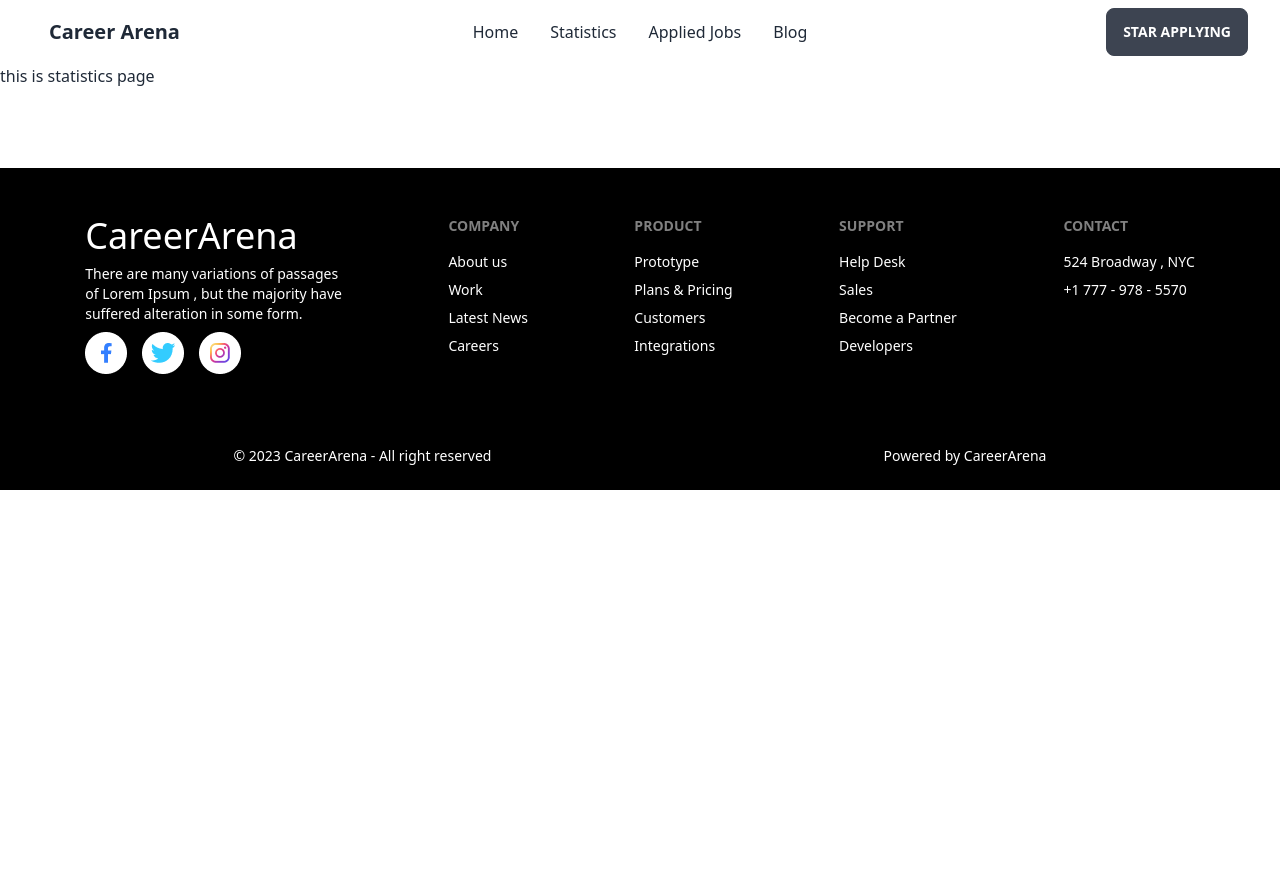
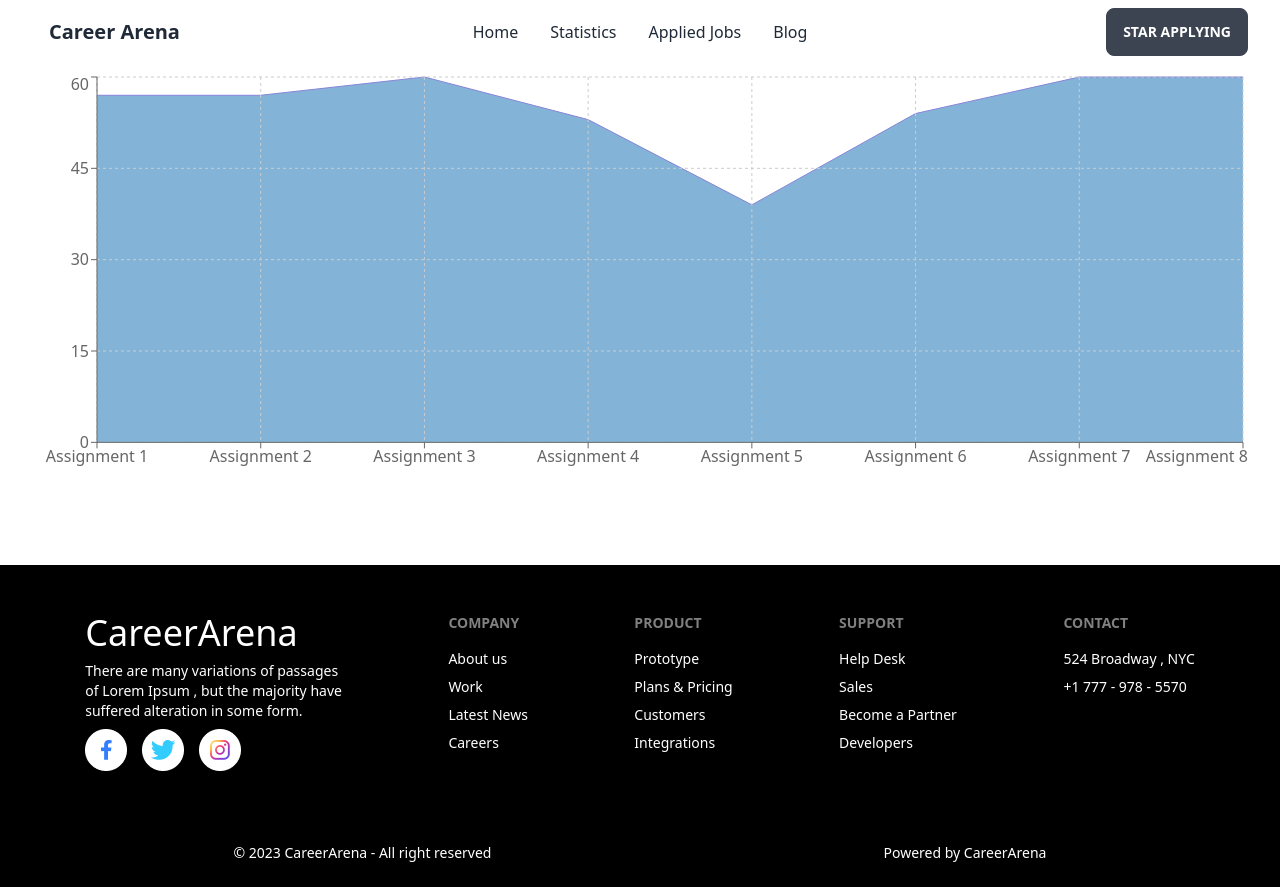
Before and after one commit to sanaullahsaber/career-hub, a React (Vite) app: page /statistics in a window 1280 px wide. Before the commit the page ends 800 px from the top, so only its background shows below. Built offline with nearby package versions, Linux system fonts and the light colour scheme.

Commit message:
statistics section

```diff
--- a/package.json
+++ b/package.json
@@ -17,6 +17,7 @@
     "react": "^18.2.0",
     "react-dom": "^18.2.0",
     "react-router-dom": "^6.10.0",
+    "recharts": "^2.5.0",
     "sort-by": "^1.2.0"
   },
   "devDependencies": {
--- a/src/components/Statistics.jsx
+++ b/src/components/Statistics.jsx
@@ -1,9 +1,75 @@
-import React from 'react';
+import React, { PureComponent } from "react";
+import {
+  AreaChart,
+  Area,
+  XAxis,
+  YAxis,
+  CartesianGrid,
+  Tooltip,
+  ResponsiveContainer,
+} from "recharts";
+const Statistics = () => {
+  const assignmentMarks = [
+    {
+      id: 1,
+      name: "Assignment 1",
+      mark: 57,
+    },
 
-const Statistics = () => {
+    {
+      id: 2,
+      name: "Assignment 2",
+      mark: 57,
+    },
+
+    {
+      id: 3,
+      name: "Assignment 3",
+      mark: 60,
+    },
+
+    {
+      id: 4,
+      name: "Assignment 4",
+      mark: 53,
+    },
+
+    {
+      id: 5,
+      name: "Assignment 5",
+      mark: 39,
+    },
+
+    {
+      id: 6,
+      name: "Assignment 6",
+      mark: 54,
+    },
+
+    {
+      id: 7,
+      name: "Assignment 7",
+      mark: 60,
+    },
+
+    {
+      id: 8,
+      name: "Assignment 8",
+      mark: 60,
+    },
+  ];
   return (
-    <div>
-      this is statistics page
+    <div className="my-container">
+      <ResponsiveContainer width="100%" aspect={3}>
+        <AreaChart width={1000} height={300} data={assignmentMarks}>
+          <Area dataKey="name"></Area>
+          <Area stroke="#8884d8" dataKey="mark"></Area>
+          <CartesianGrid strokeDasharray="3 3"></CartesianGrid>
+          <XAxis dataKey="name"></XAxis>
+          <YAxis></YAxis>
+          <Tooltip></Tooltip>
+        </AreaChart>
+      </ResponsiveContainer>
     </div>
   );
 };
```
Also changed, not shown: 1 other file (tests, documents, lock files or other folders).
